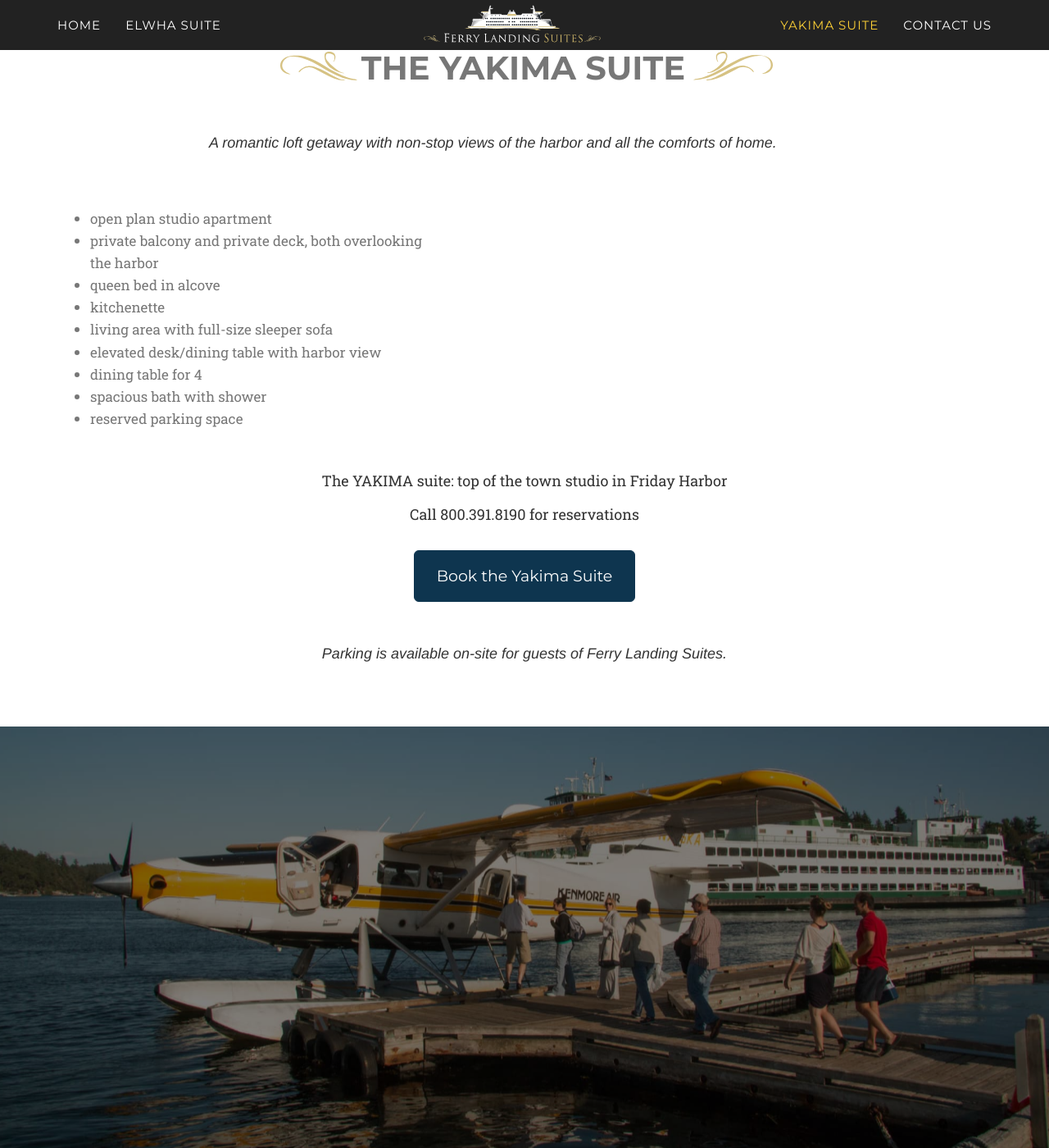
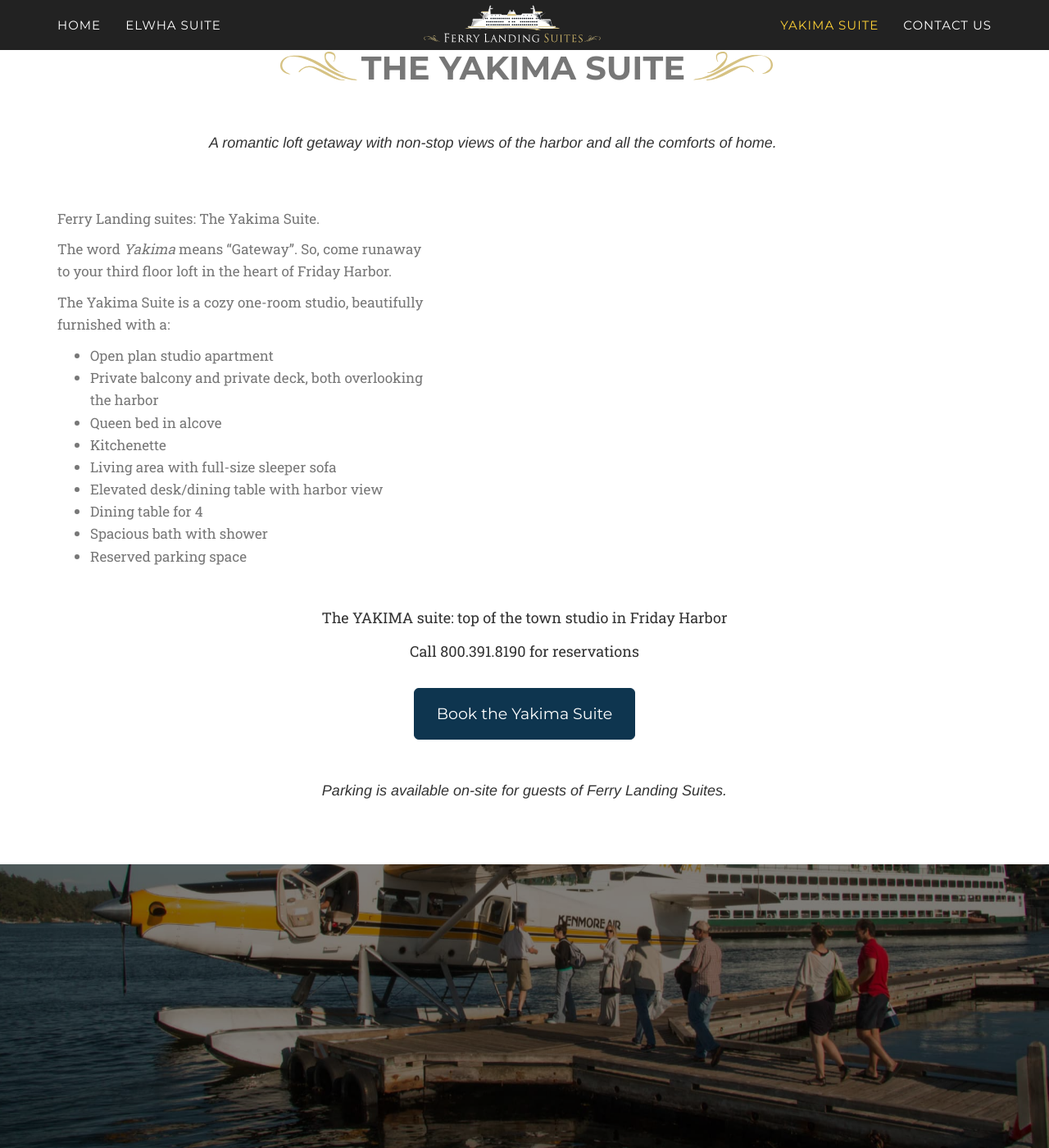
Before and after one commit to wesedholm/ferrylandingsuites, a Jekyll site: the page built from pages/yakima.md, in a window 1280 px wide and 1400 px high, scrolled down 339 px. Shown: the whole window at 82% size. Built offline with Jekyll 4.4.1, drawn with Linux system fonts in a browser that asks for light colours; some web fonts are replaced.

Commit message:
Worked on suites content.

```diff
--- a/_sass/custom/suite.scss
+++ b/_sass/custom/suite.scss
@@ -28,7 +28,8 @@
         }
     }
 
-    &__description {
+    &__description,
+    &__description p {
         color: $color_muted;
         font-size: 17px;
         line-height: 1.6;
--- a/pages/yakima.md
+++ b/pages/yakima.md
@@ -8,15 +8,21 @@ header_text: the Yakima suite
 info: |-
     A romantic loft getaway with non-stop views of the harbor and all the comforts of home.
 description: |-
-    - open plan studio apartment
-    - private balcony and private deck, both overlooking the harbor
-    - queen bed in alcove
-    - kitchenette
-    - living area with full-size sleeper sofa
-    - elevated desk/dining table with harbor view
-    - dining table for 4
-    - spacious bath with shower
-    - reserved parking space
+    Ferry Landing suites: The Yakima Suite.
+
+    The word _Yakima_ means "Gateway". So, come runaway to your third floor loft in the heart of Friday Harbor.
+
+    The Yakima Suite is a cozy one-room studio, beautifully furnished with a:
+
+    - Open plan studio apartment
+    - Private balcony and private deck, both overlooking the harbor
+    - Queen bed in alcove
+    - Kitchenette
+    - Living area with full-size sleeper sofa
+    - Elevated desk/dining table with harbor view
+    - Dining table for 4
+    - Spacious bath with shower
+    - Reserved parking space
 footer:
     message: 'The YAKIMA suite: top of the town studio in Friday Harbor'
     contact: 'Call 800.391.8190 for reservations'
```
Also changed, not shown: pages/elwha.md (+12 -6 lines).
